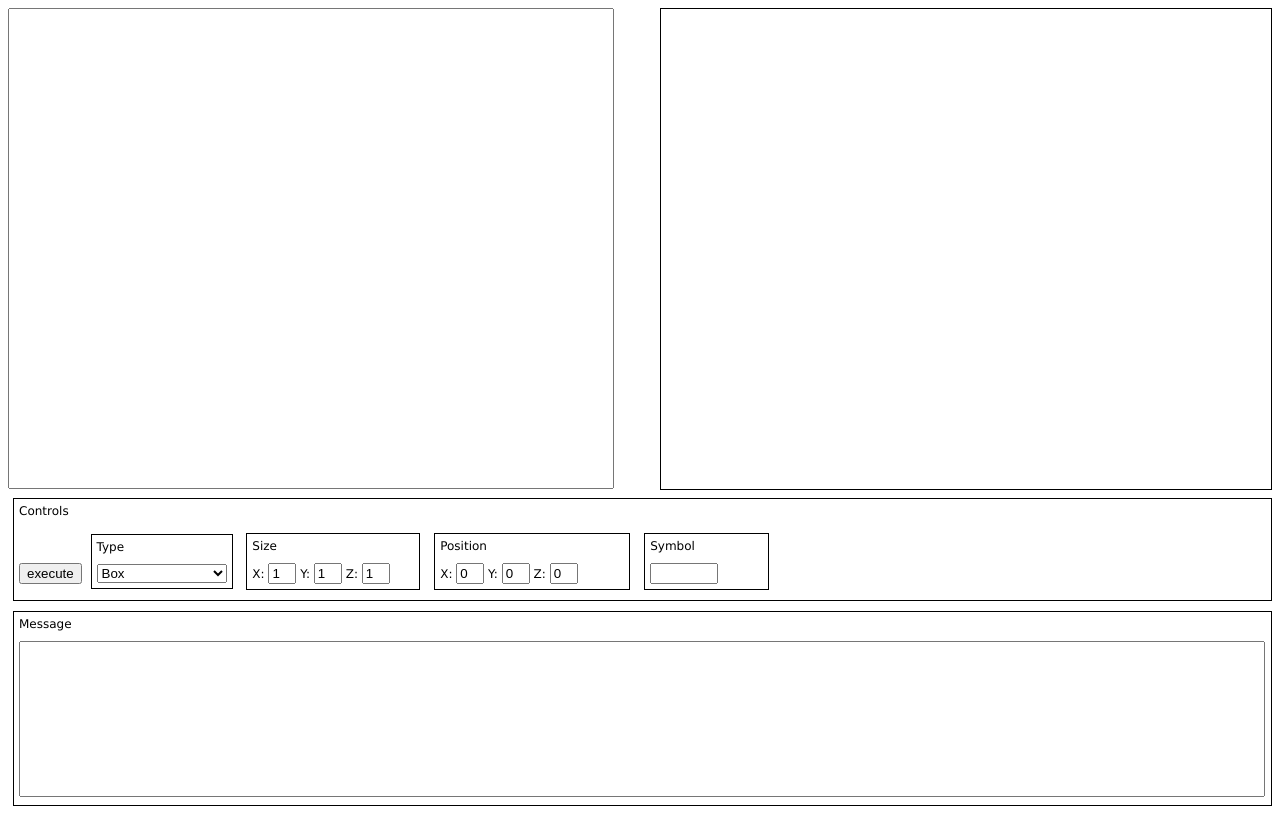
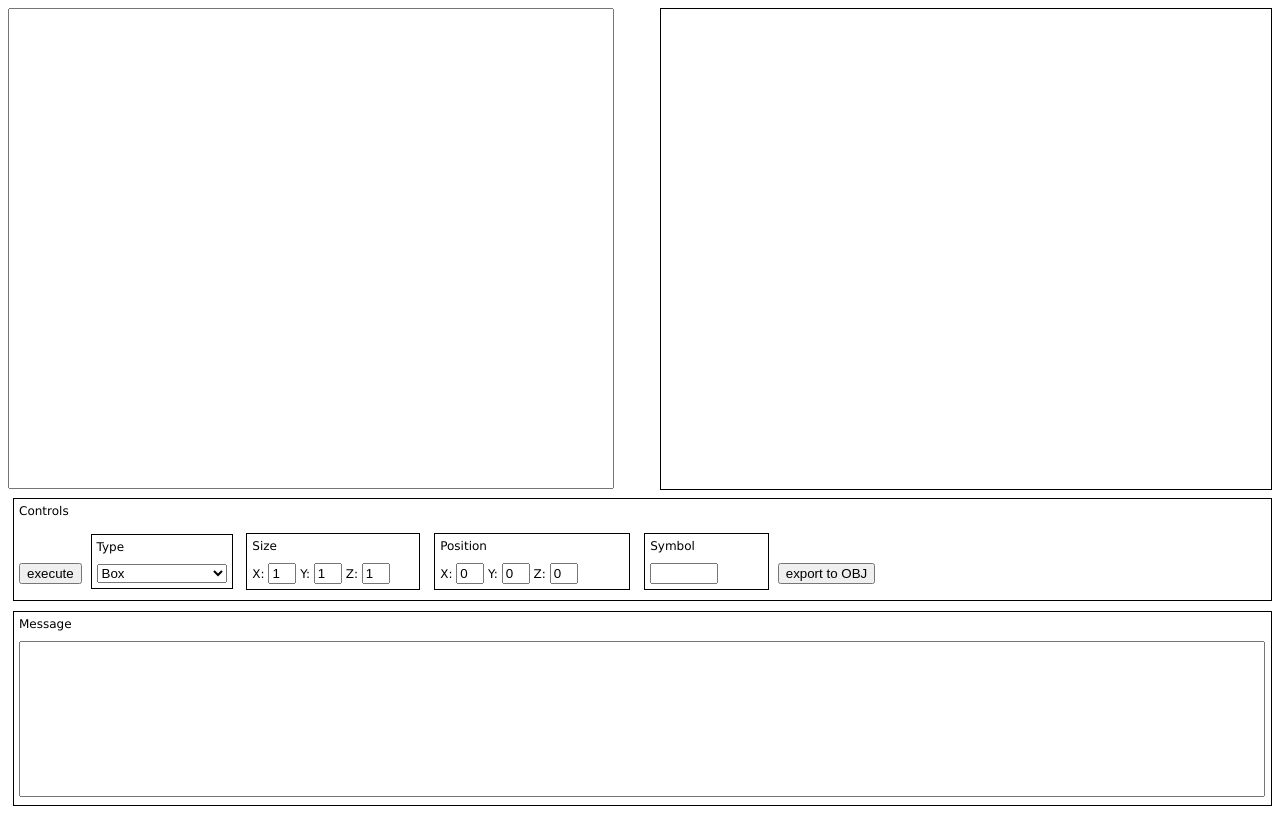
Before and after one commit to pboechat/ShapeGrammars.js, a plain HTML site: page index.html in a window 1280 px wide. Drawn offline with Linux system fonts and the light colour scheme.

Commit message:
added obj exporting

```diff
--- a/index.html
+++ b/index.html
@@ -120,6 +120,56 @@
                 taMessage.value = e.message;
             }
         }
+
+        function exportToOBJ(){
+            var vertices = [];
+            var normals = [];
+            var indices = [];
+            var uvs = [];
+            var geometry = new THREE.Geometry();
+            for (var i = 0; i < terminals.length; i++) {
+                var mesh = terminals[i];
+                geometry.merge(mesh.geometry, mesh.matrix, 0);
+            }
+            for (var j = 0; j < geometry.vertices.length; j++) {
+                vertices.push(geometry.vertices[j]);
+            }
+            for (var j = 0; j < geometry.faces.length; j++) {
+                var face = geometry.faces[j];
+                indices = indices.concat([face.a, face.b, face.c]);
+                normals = normals.concat([face.vertexNormals[0], face.vertexNormals[1], face.vertexNormals[2]]);
+            }
+            if (geometry.faceVertexUvs.length > 0) {
+                for (var j = 0; j < geometry.faceVertexUvs[0].length; j++) {
+                    uvs = uvs.concat(geometry.faceVertexUvs[0][j]);
+                }
+            }
+
+            var objContent = "# " + vertices.length + " vertex positions\n";
+            for (var i = 0; i < vertices.length; i++) {
+                var v = vertices[i];
+                objContent += "v " + v.x + " " + v.y + " " + v.z + "\n";
+            }
+            objContent += "# " + uvs.length + " UV coordinates\n";
+            for (var i = 0; i < uvs.length; i++) {
+                var uv = uvs[i];
+                objContent += "vt " + uv.x + " " + uv.y + "\n";
+            }
+            objContent += "# " + normals.length + " vertex normals\n";
+            for (var i = 0; i < normals.length; i++) {
+                var n = normals[i];
+                objContent += "vn " + n.x + " " + n.y + " " + n.z + "\n";
+            }
+            objContent += "# " + (indices.length / 3) + " faces";
+            for (var i = 0; i < indices.length; i += 3) {
+                var i0 = indices[i], i1 = indices[i + 1], i2 = indices[i + 2];
+                objContent += "f " + i0 + "/" + i0 + "/" + i0 + " " +
+                i1 + "/" + i1 + "/" + i1 + " " +
+                i2 + "/" + i2 + "/" + i2 + "\n";
+            }
+            // TODO:
+            alert(objContent);
+        }
     </script>
     <style>
         body {
@@ -219,6 +269,7 @@
                             <input type="text" id="txSymbol" style="width:60px;" value="" />
                         </div>
                     </div>
+                    <input type="button" id="btExportToOBJ" value="export to OBJ" onclick="exportToOBJ()" />
                 </div>
             </div>
         </div>
```
